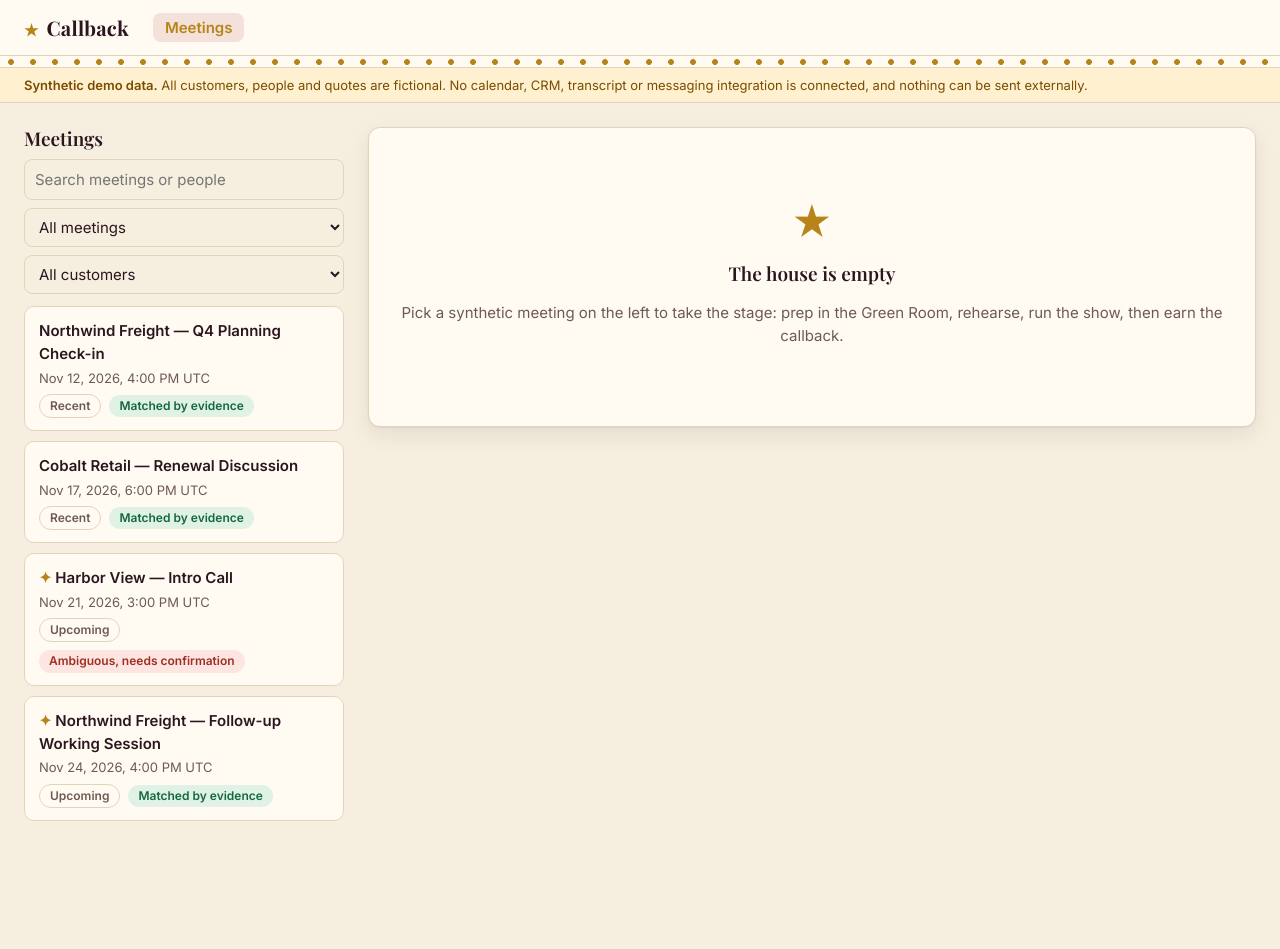
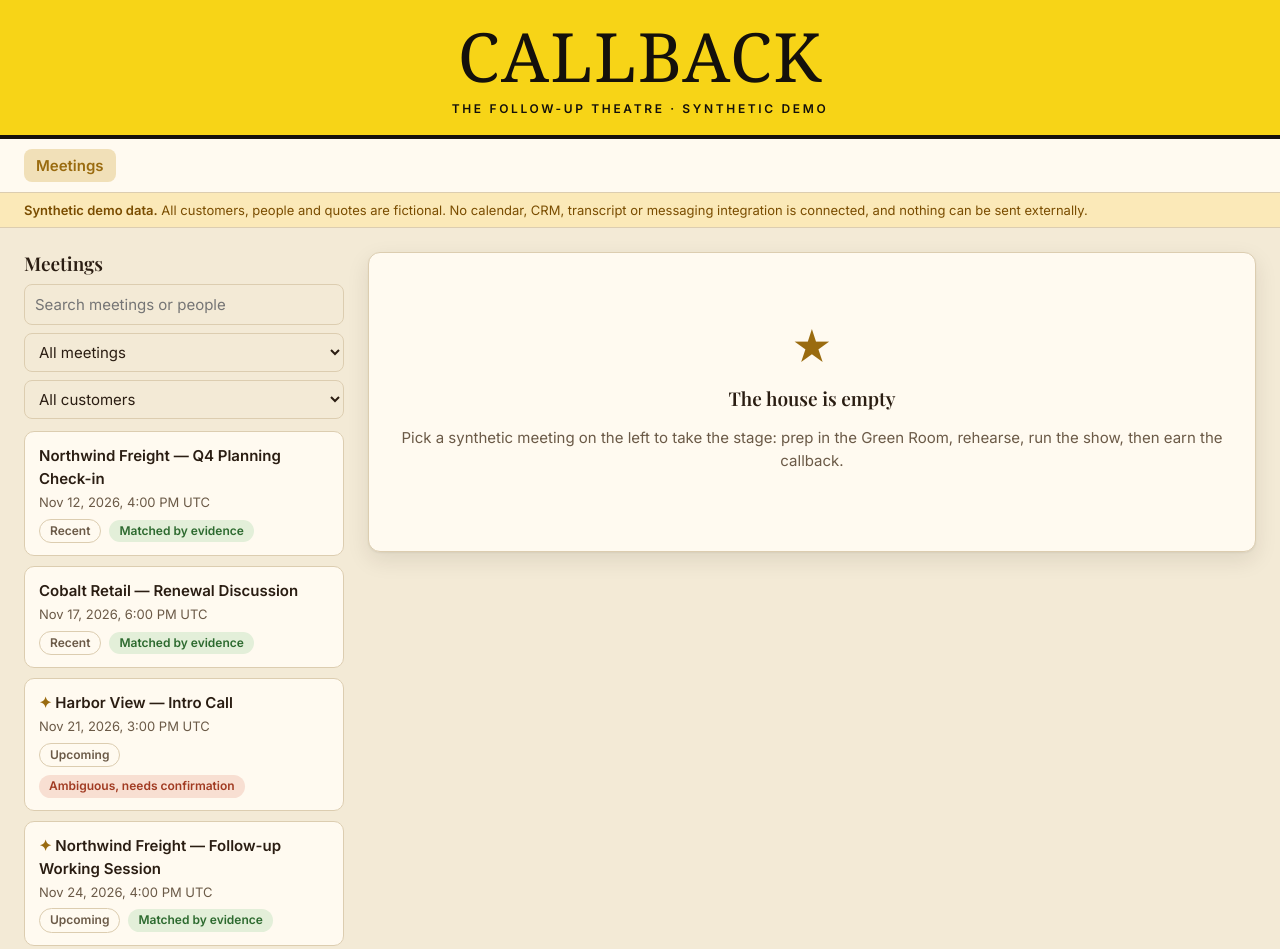
Before and after one commit to taylormmanzo/callback, a plain HTML site: page index.html in a window 1280 px wide. Before the commit the page ends 855 px from the top, so only its background shows below. Drawn offline with nearby package versions, Linux system fonts and the light colour scheme; a web font is replaced by a local one.

Commit message:
Playbill-style masthead and brown-gold palette
Yellow CALLBACK masthead in a bold display serif; dark brown house with
gold accents, cream parchment light mode.

Co-Authored-By: Claude Sonnet 5.5 <noreply@anthropic.com>

```diff
--- a/index.html
+++ b/index.html
@@ -5,15 +5,17 @@
   <meta name="viewport" content="width=device-width, initial-scale=1">
   <title>Callback</title>
   <link rel="preconnect" href="https://fonts.googleapis.com">
-  <link rel="stylesheet" href="https://fonts.googleapis.com/css2?family=Inter:wght@400;500;600&family=Playfair+Display:wght@600;700&display=swap">
+  <link rel="stylesheet" href="https://fonts.googleapis.com/css2?family=Inter:wght@400;500;600&family=Playfair+Display:wght@600;700&family=Rozha+One&display=swap">
   <link rel="stylesheet" href="styles.css">
 </head>
 <body>
-  <header class="topbar">
-    <strong class="brand">Callback</strong>
-    <nav aria-label="Primary"><a href="#/" class="navlink active">Meetings</a></nav>
+  <header class="masthead">
+    <div class="wordmark">Callback</div>
+    <div class="tagline">The follow-up theatre &middot; Synthetic demo</div>
   </header>
-  <div class="marquee" aria-hidden="true"></div>
+  <nav class="navbar" aria-label="Primary">
+    <a href="#/" class="navlink active">Meetings</a>
+  </nav>
   <div class="banner" role="status">
     <b>Synthetic demo data.</b> All customers, people and quotes are fictional. No calendar, CRM, transcript or messaging integration is connected, and nothing can be sent externally.
   </div>
--- a/styles.css
+++ b/styles.css
@@ -1,30 +1,30 @@
 /* Callback: stage-door theme. Dark house with gold marquee by default; cream playbill in light mode. */
 :root {
-  --bg: #0f0a10; --panel: #1b121c; --panel-2: #231724; --text: #f5ebdd; --muted: #b9a99c; --line: #3a2736;
-  --gold: #e7b64a; --accent: #e7b64a; --accent-ink: #1a1000; --accent-bg: #33270f; --velvet: #a3203f;
-  --ok: #82d8a6; --ok-bg: #15301f; --warn: #f2c56a; --warn-bg: #3a2c0e;
-  --bad: #ff9ca3; --bad-bg: #41191f; --sim: #f0a9c4; --sim-bg: #3a1727;
+  --bg: #14100b; --panel: #1f1811; --panel-2: #2a2117; --text: #f3e9d6; --muted: #bdae98; --line: #44362a;
+  --gold: #e7b64a; --accent: #e7b64a; --accent-ink: #1a1000; --accent-bg: #3a2c12; --velvet: #7a5528; --yellow: #f7d417;
+  --ok: #a7d3a0; --ok-bg: #1e2e1f; --warn: #f2c56a; --warn-bg: #3f3010;
+  --bad: #f0a38a; --bad-bg: #3e2118; --sim: #d9b88a; --sim-bg: #35281b;
   --shadow: 0 1px 2px rgba(0,0,0,.5), 0 10px 28px rgba(0,0,0,.35);
   --radius: 12px;
   --serif: "Playfair Display", Georgia, "Times New Roman", serif;
 }
 @media (prefers-color-scheme: light) {
   :root {
-    --bg: #f6eedf; --panel: #fffbf3; --panel-2: #f3e9d6; --text: #2b1620; --muted: #6e5a55; --line: #e2d4bc;
-    --gold: #b8841a; --accent: #8e1b36; --accent-ink: #fff6e5; --accent-bg: #f3e1da; --velvet: #8e1b36;
-    --ok: #14683e; --ok-bg: #e0f2e6; --warn: #7a4d00; --warn-bg: #fff0cf;
-    --bad: #a12e22; --bad-bg: #fde5e2; --sim: #7b2a62; --sim-bg: #f6e3ee;
-    --shadow: 0 1px 2px rgba(43,22,32,.06), 0 8px 22px rgba(43,22,32,.08);
+    --bg: #f3ead6; --panel: #fffaf0; --panel-2: #f1e5cc; --text: #2a1d12; --muted: #6b5a47; --line: #dccdb0;
+    --gold: #9a6b0f; --accent: #7a4a0e; --accent-ink: #fff4dd; --accent-bg: #f1e0b8; --velvet: #7a5528; --yellow: #f7d417;
+    --ok: #2d6a2f; --ok-bg: #e3efd9; --warn: #7a4d00; --warn-bg: #fbe9b8;
+    --bad: #a13b22; --bad-bg: #f8dfd2; --sim: #6e4f22; --sim-bg: #eddcb9;
+    --shadow: 0 1px 2px rgba(42,29,18,.06), 0 8px 22px rgba(42,29,18,.10);
   }
 }
 * { box-sizing: border-box; }
 body { margin: 0; background: var(--bg); color: var(--text); font: 15px/1.55 Inter, system-ui, -apple-system, "Segoe UI", sans-serif; -webkit-font-smoothing: antialiased; }
-.topbar { display: flex; gap: 24px; align-items: center; padding: 12px 24px; background: var(--panel); border-bottom: 1px solid var(--line); }
-.brand { font-family: var(--serif); font-size: 20px; letter-spacing: .01em; }
-.brand::before { content: "\2605"; color: var(--gold); margin-right: 8px; font-size: 16px; }
+.masthead { background: var(--yellow); color: #14100b; text-align: center; padding: 22px 24px 16px; border-bottom: 4px solid #14100b; }
+.wordmark { font-family: "Rozha One", "Abril Fatface", Georgia, serif; font-size: clamp(40px, 8vw, 68px); line-height: 1; letter-spacing: .02em; text-transform: uppercase; }
+.tagline { margin-top: 10px; font-size: 12px; font-weight: 600; letter-spacing: .22em; text-transform: uppercase; }
+.navbar { display: flex; gap: 24px; align-items: center; padding: 10px 24px; background: var(--panel); border-bottom: 1px solid var(--line); }
 .navlink { color: var(--muted); text-decoration: none; padding: 5px 12px; border-radius: 8px; font-weight: 500; }
 .navlink.active { background: var(--accent-bg); color: var(--gold); font-weight: 600; }
-.marquee { height: 12px; background: radial-gradient(circle at 11px 6px, var(--gold) 2.6px, transparent 3.2px) 0 0 / 22px 12px repeat-x; border-bottom: 1px solid var(--line); background-color: var(--panel); }
 .banner { background: var(--warn-bg); color: var(--warn); padding: 7px 24px; font-size: 13px; border-bottom: 1px solid var(--line); }
 #app { display: grid; grid-template-columns: 320px minmax(0, 1fr); gap: 24px; padding: 24px; max-width: 1400px; margin: 0 auto; align-items: start; }
 @media (max-width: 900px) { #app { grid-template-columns: 1fr; padding: 16px; } }
```
